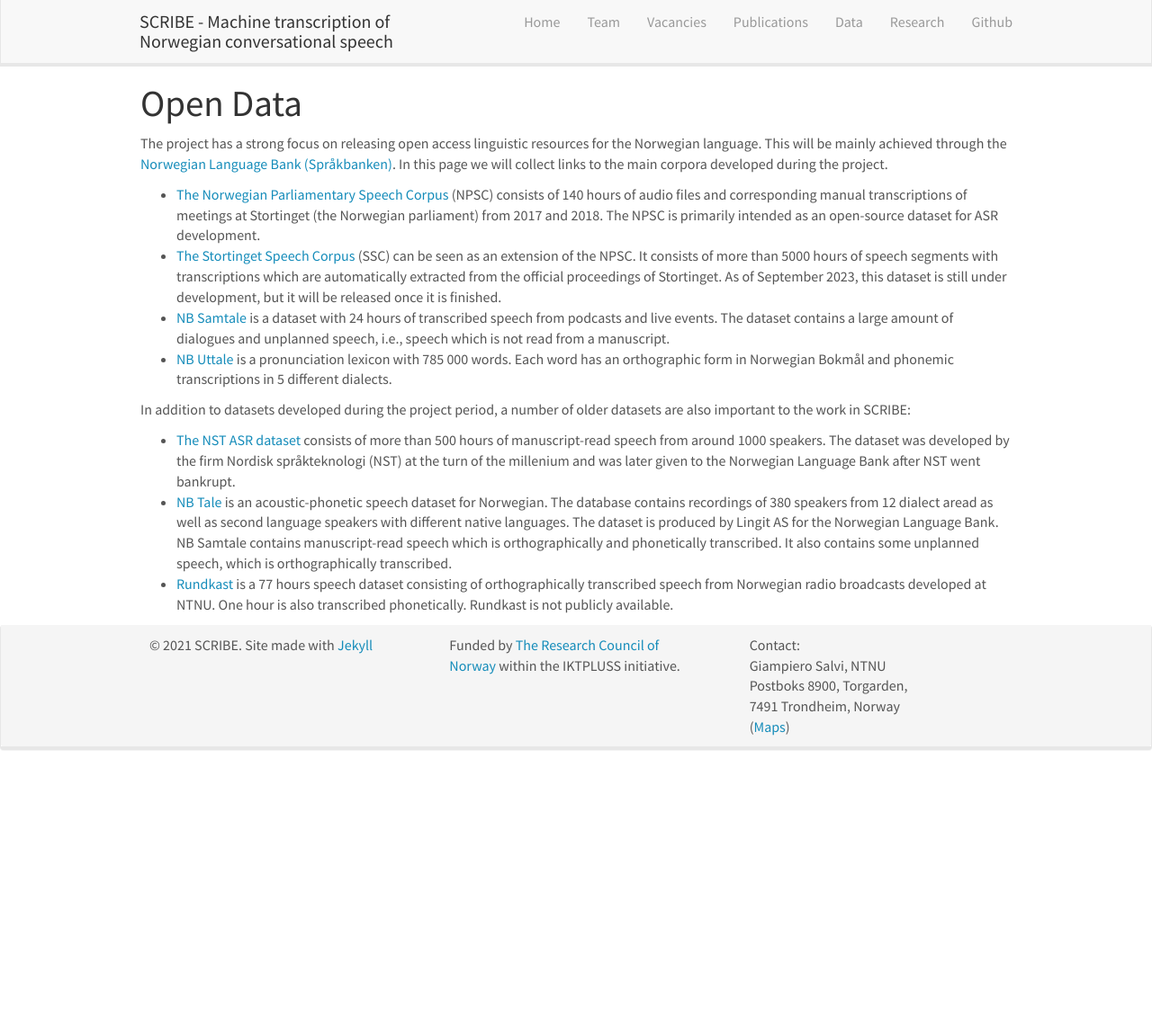
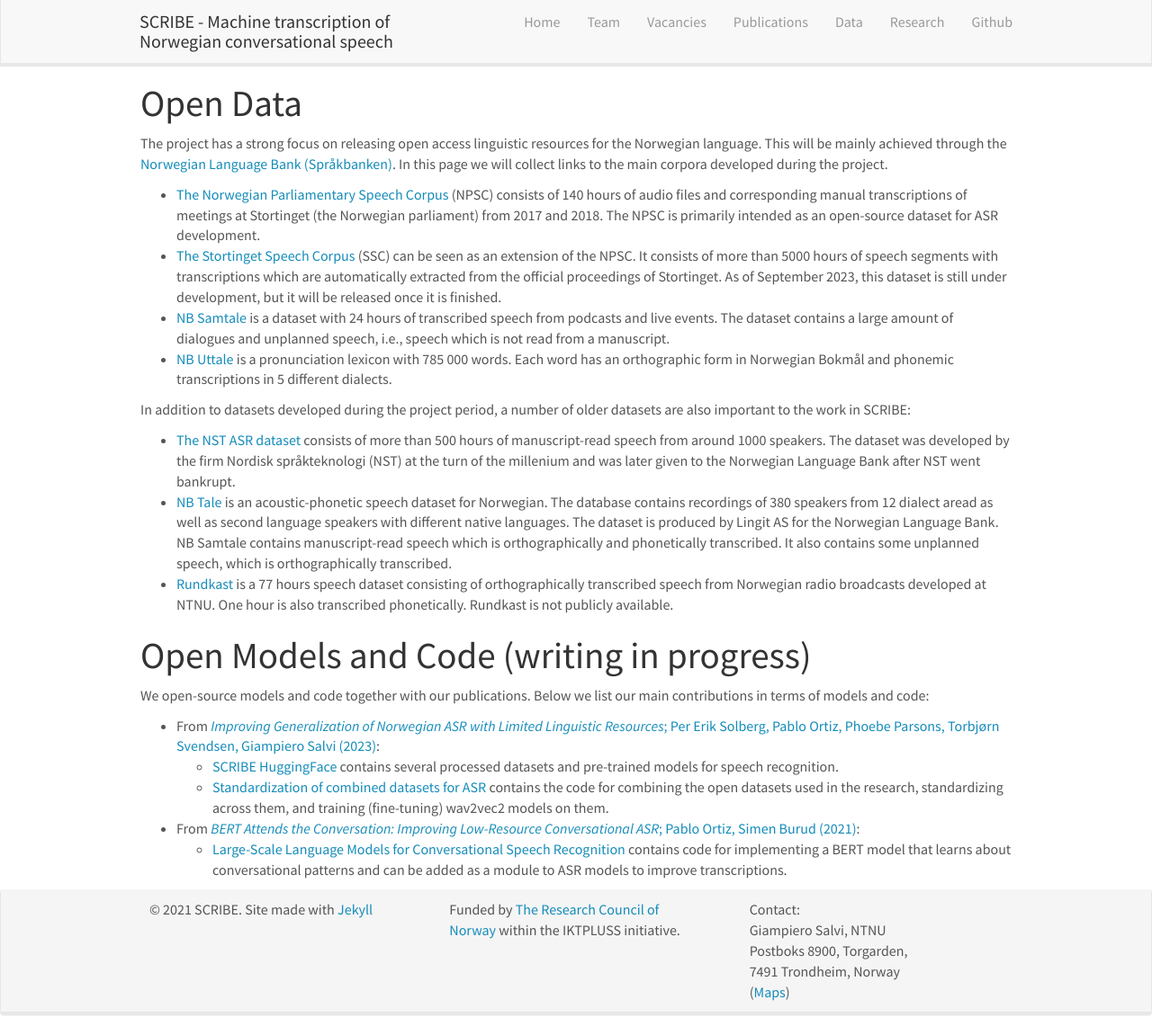
Before and after one commit to scribe-project/scribe-project.github.io, a Jekyll site: the page built from _pages/data.md, in a window 1280 px wide and 1151 px high. Shown: the whole window at 90% size. Built offline with Jekyll 4.4.1, drawn with Linux system fonts in a browser that asks for light colours; nearby versions of some CDN libraries.

Commit message:
Update data.md with models and code

```diff
--- a/_pages/data.md
+++ b/_pages/data.md
@@ -18,3 +18,11 @@ In addition to datasets developed during the project period, a number of older d
 * [The NST ASR dataset](https://www.nb.no/sprakbanken/en/resource-catalogue/oai-nb-no-sbr-54/) consists of more than 500 hours of manuscript-read speech from around 1000 speakers. The dataset was developed by the firm Nordisk språkteknologi (NST) at the turn of the millenium and was later given to the Norwegian Language Bank after NST went bankrupt.
 * [NB Tale](https://www.nb.no/sprakbanken/en/resource-catalogue/oai-nb-no-sbr-31/) is an acoustic-phonetic speech dataset for Norwegian. The database contains recordings of 380 speakers from 12 dialect aread as well as second language speakers with different native languages. The dataset is produced by Lingit AS for the Norwegian Language Bank. NB Samtale contains manuscript-read speech which is orthographically and phonetically transcribed. It also contains some unplanned speech, which is orthographically transcribed.
 * [Rundkast](http://www.lrec-conf.org/proceedings/lrec2008/pdf/486_paper.pdf) is a 77 hours speech dataset consisting of orthographically transcribed speech from Norwegian radio broadcasts developed at NTNU. One hour is also transcribed phonetically. Rundkast is not publicly available.
+
+# Open Models and Code (writing in progress)
+We open-source models and code together with our publications. Below we list our main contributions in terms of models and code:
+* From [*Improving Generalization of Norwegian ASR with Limited Linguistic Resources*; Per Erik Solberg, Pablo Ortiz, Phoebe Parsons, Torbjørn Svendsen, Giampiero Salvi (2023)](https://aclanthology.org/2023.nodalida-1.51/):
+  * [SCRIBE HuggingFace](https://huggingface.co/scribe-project) contains several processed datasets and pre-trained models for speech recognition.
+  * [Standardization of combined datasets for ASR](https://github.com/scribe-project/nodalida_2023_combined_training) contains the code for combining the open datasets used in the research, standardizing across them, and training (fine-tuning) wav2vec2 models on them.
+* From [*BERT Attends the Conversation: Improving Low-Resource Conversational ASR*; Pablo Ortiz, Simen Burud (2021)](https://arxiv.org/pdf/2110.02267.pdf):
+  * [Large-Scale Language Models for Conversational Speech Recognition](https://gitlab.com/sburud/master) contains code for implementing a BERT model that learns about conversational patterns and can be added as a module to ASR models to improve transcriptions.
```
